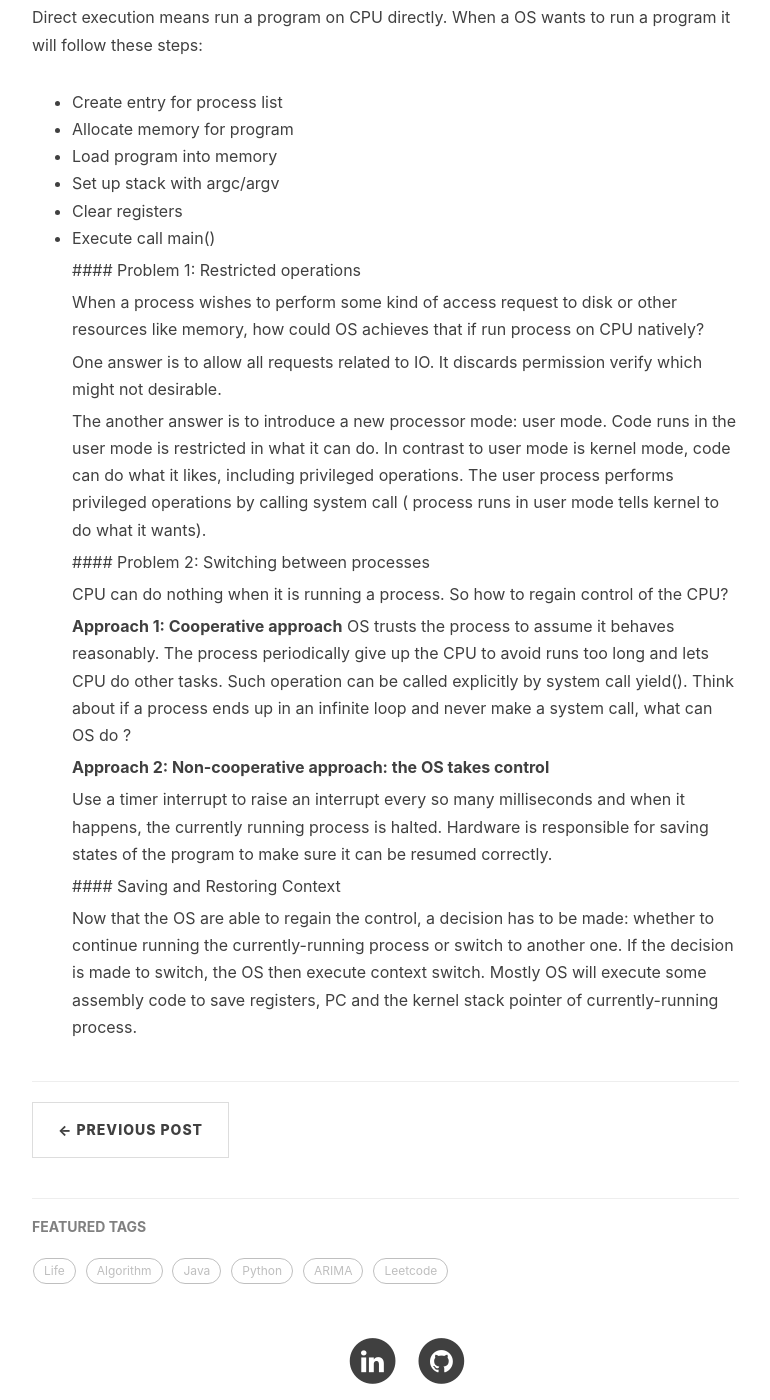
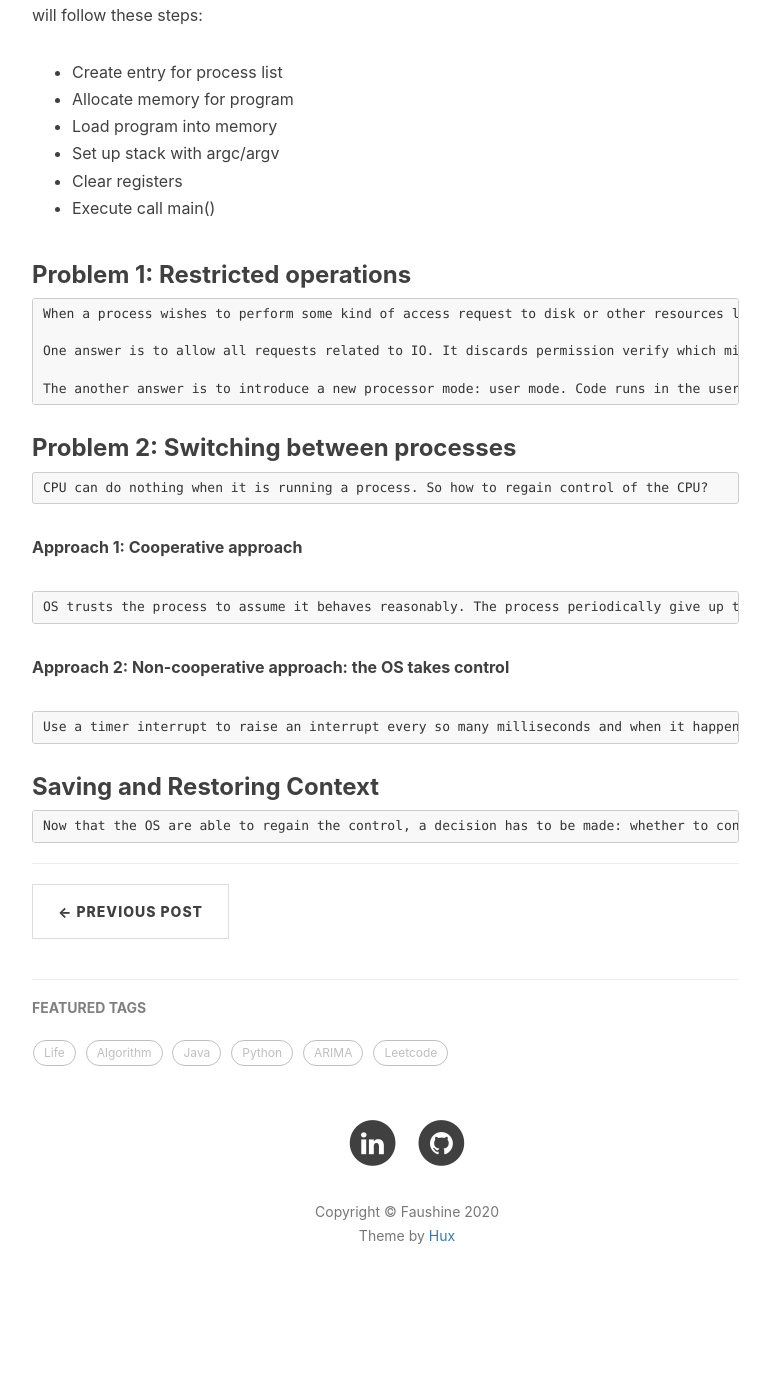
Before and after one commit to faushine/faushine.github.io, a Jekyll site: the page built from _posts/2020-03-09-3EasyPieces.md, in a window 1280 px wide and 1400 px high, scrolled down 3345 px. Shown: the whole window, without its empty margins (233-1003 px from the left). Built offline with Jekyll 4.4.1, drawn with Linux system fonts in a browser that asks for light colours; nearby versions of some CDN libraries; comment, search, counter and statistics services are not loaded; after the commit the page ends 4658 px from its top, so only the background shows below that; some of the changed text lies outside the part shown.

```diff
--- a/_posts/2020-03-09-3EasyPieces.md
+++ b/_posts/2020-03-09-3EasyPieces.md
@@ -6,6 +6,7 @@ author: Faushine
 tags:
 - Operating system
 ---
+
 
 
 # CPU
@@ -100,25 +99,27 @@ Direct execution means run a program on CPU directly. When a OS wants to run a p
  - Clear registers
  - Execute call main()
 
-	#### Problem 1: Restricted operations
+### Problem 1: Restricted operations
 
 	When a process wishes to perform some kind of access request to disk or other resources like memory, how could OS achieves that if run process on CPU natively?
 
 	One answer is to allow all requests related to IO. It discards permission verify which might not desirable.
 
-	The another answer is to introduce a new processor mode: user mode. Code runs in the user mode is restricted in what it can do. In contrast to user mode is kernel mode, code can do what it likes, including privileged operations. The user process performs privileged operations by calling system call ( process runs in user mode tells kernel to do what it wants).
+	The another answer is to introduce a new processor mode: user mode. Code runs in the user mode is restricted in what it can do. In contrast to user mode is kernel mode, code can do what it likes, including privileged operations. The user process performs privileged operations by calling system call (process runs in user mode tells kernel to do what it wants).
 
-	#### Problem 2: Switching between processes
+### Problem 2: Switching between processes
 
 	CPU can do nothing when it is running a process. So how to regain control of the CPU?
 
-	**Approach 1: Cooperative approach**
+**Approach 1: Cooperative approach**
+
 	OS trusts the process to assume it behaves reasonably. The process periodically give up the CPU to avoid runs too long and lets CPU do other tasks. Such operation can be called explicitly by system call yield(). Think about if a process ends up in an infinite loop and never make a system call, what can OS do ?
 
-	**Approach 2: Non-cooperative approach: the OS takes control**
+**Approach 2: Non-cooperative approach: the OS takes control**
 
 	Use a timer interrupt to raise an interrupt every so many milliseconds and when it happens, the currently running process is halted. Hardware is responsible for saving states of the program to make sure it can be resumed correctly.
 
-    #### Saving and Restoring Context
+
+### Saving and Restoring Context
 
     Now that the OS are able to regain the control, a decision has to be made: whether to continue running the currently-running process or switch to another one. If the decision is made to switch, the OS then execute context switch. Mostly OS will execute some assembly code to save registers, PC and the kernel stack pointer of currently-running process.
```
Also changed, not shown: other parts of _posts/2020-03-09-3EasyPieces.md (+2 -4 lines).
